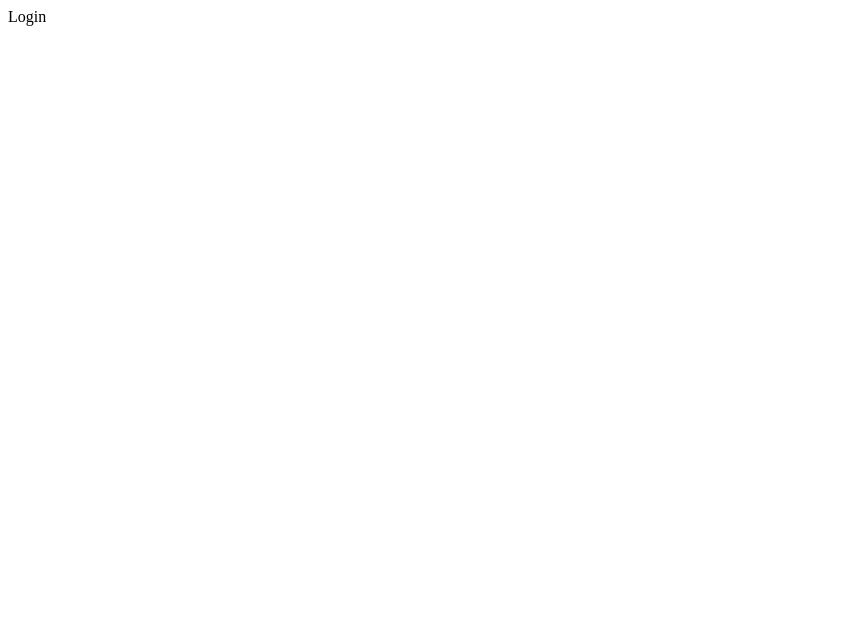
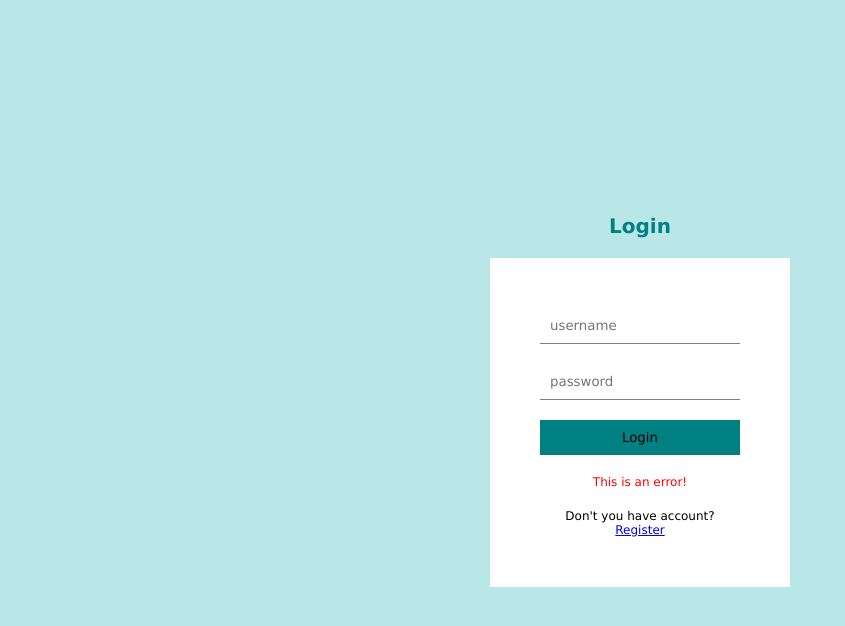
Before and after one commit to cembicakci/mysql-blog-app, a React (Create React App) app in the folder client/: page /login in a window 1280 px wide. Shown: the top 626 px of the page, without its empty margins (0-845 px from the left). Built offline with nearby package versions, Linux system fonts and the light colour scheme.

Commit message:
login page

```diff
--- a/client/src/pages/Login.js
+++ b/client/src/pages/Login.js
@@ -1,8 +1,18 @@
 import React from 'react'
+import { Link } from 'react-router-dom'
 
 function Login() {
   return (
-    <div>Login</div>
+    <div className='auth'>
+      <h1>Login</h1>
+      <form>
+        <input type='text' placeholder='username'></input>
+        <input type='password' placeholder='password'></input>
+        <button>Login</button>
+        <p>This is an error!</p>
+        <span>Don't you have account? <Link to='/register'>Register</Link></span>
+      </form>
+    </div>
   )
 }
 
--- a/client/src/style.scss
+++ b/client/src/style.scss
@@ -0,0 +1,62 @@
+* {
+    margin: 0;
+    padding: 0;
+    box-sizing: border-box;
+    font-family: Verdana, Geneva, Tahoma, sans-serif
+}
+
+$ligth-green: #b9e7e7;
+
+.App {
+
+    .container {
+
+        .auth {
+            display: flex;
+            flex-direction: column;
+            align-items: center;
+            justify-content: center;
+            height: 100vh;
+            background-color: $ligth-green;
+
+            h1 {
+                font-size: 20px;
+                color: teal;
+                margin-bottom: 20px;
+            }
+
+            form {
+                display: flex;
+                flex-direction: column;
+                background-color: #fff;
+                padding: 50px;
+                width: 300px;
+                gap: 20px;
+
+                input {
+                    padding: 10px;
+                    border: none;
+                    border-bottom: 1px solid gray;
+                }
+
+                button {
+                    padding: 10px;
+                    border: none;
+                    cursor: pointer;
+                    background-color: teal;
+                }
+
+                p{
+                    font-size: 12px;
+                    color: red;
+                    text-align: center;
+                }
+
+                span{
+                    font-size: 12px;
+                    text-align: center;
+                }
+            }
+        }
+    }
+}
```
